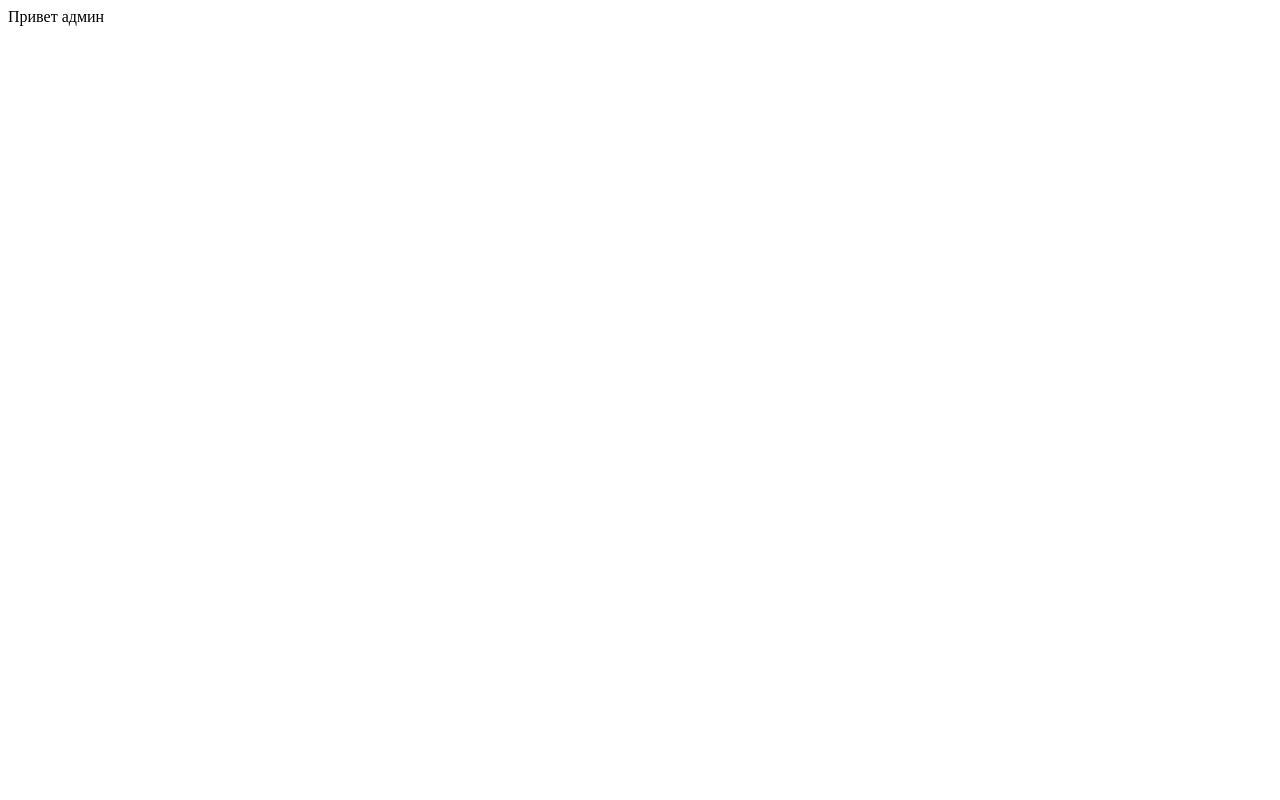
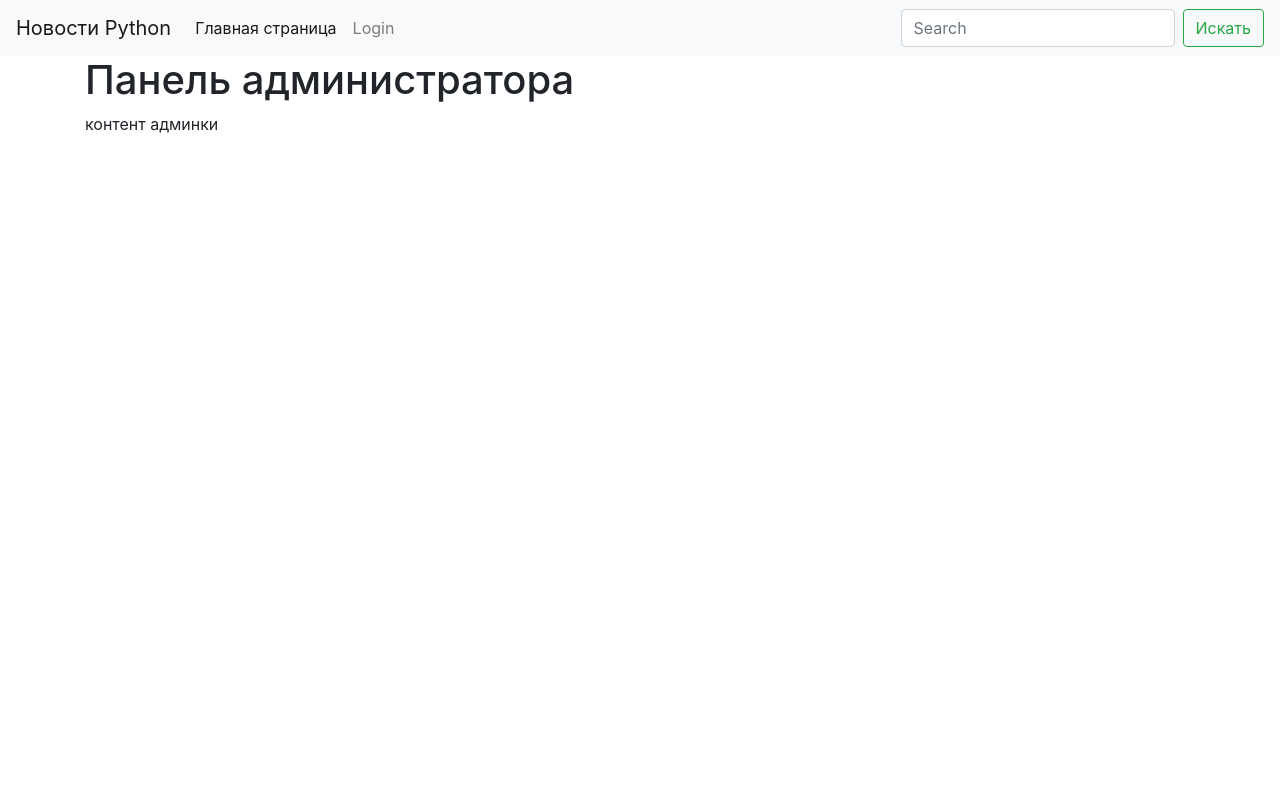
Before and after one commit to MatsnevV/lesson_web_flask, a Flask app: page /admin/ in a window 1280 px wide. Before the commit the page is almost empty. Run offline with Flask 2, Linux system fonts and the light colour scheme; a user stored in the database is signed in; some libraries are stand-ins or nearby versions.

Commit message:
добавление панели тулбар

```diff
--- a/webapp/admin/views.py
+++ b/webapp/admin/views.py
@@ -1,5 +1,5 @@
 
-from flask import Blueprint
+from flask import Blueprint, render_template
 
 from webapp.user.decorators import admin_required
 
@@ -9,4 +9,5 @@ blueprint = Blueprint('admin', __name__, url_prefix='/admin')
 @blueprint.route('/')
 @admin_required
 def admin_index():
-    return 'Привет админ'
+    title = "Панель администратора"
+    return render_template('admin/index.html', page_title=title)
--- /dev/null
+++ b/webapp/templates/admin/index.html
@@ -0,0 +1,8 @@
+{% extends "base.html"%}
+{% block content %}
+    <div class="row">
+        <div class="col-9">
+            контент админки
+        </div>
+    </div>
+{% endblock %}
--- a/webapp/templates/base.html
+++ b/webapp/templates/base.html
@@ -10,6 +10,7 @@
     <title>{{page_title}}</title>
 </head>
 <body>
+    {% include 'menu.html' %}
     <div class="container">
     <h1>
         {{page_title}}
--- /dev/null
+++ b/webapp/templates/menu.html
@@ -0,0 +1,23 @@
+<nav class="navbar navbar-expand-lg navbar-light bg-light">
+    <a class="navbar-brand" href="#">Новости Python</a>
+    <button class="navbar-toggler" type="button" data-toggle="collapse" data-target="#navbarSupportedContent"
+        aria-controls="navbarSupportedContent" aria-expanded="false" aria-label="Toggle navigation">
+        <span class="navbar-toggler-icon"></span>
+    </button>
+
+    <div class="collapse navbar-collapse" id="navbarSupportedContent">
+        <ul class="navbar-nav mr-auto">
+            <li class="nav-item active">
+                <a class="nav-link" href="/">Главная страница </a>
+            </li>
+            <li class="nav-item">
+                <a class="nav-link" href="{{ url_for('user.login') }}">Login</a>
+            </li>
+
+        </ul>
+        <form class="form-inline my-2 my-lg-0">
+            <input class="form-control mr-sm-2" type="search" placeholder="Search" aria-label="Search">
+            <button class="btn btn-outline-success my-2 my-sm-0" type="submit">Искать</button>
+        </form>
+    </div>
+</nav>
--- a/webapp/user/views.py
+++ b/webapp/user/views.py
@@ -10,7 +10,7 @@ blueprint = Blueprint('user', __name__, url_prefix='/users')
 @blueprint.route('/login')
 def login():
     if current_user.is_authenticated:
-        return redirect(url_for('index'))
+        return redirect(url_for('news.index'))
 
     print(current_user)
     title = "Авторизация"
@@ -25,7 +25,7 @@ def process_login():
         if user and user.check_password(form.password.data):
             login_user(user, remember=form.remember_me.data)
             flash('Вы вошли на сайт')
-            return redirect(url_for('index'))
+            return redirect(url_for('news.index'))
 
     flash('Неправильное имя пользователя или пароль')
     return redirect(url_for('user.login'))
@@ -34,4 +34,4 @@ def process_login():
 def logout():
     logout_user()
     flash('Вы разлогинились')
-    return redirect(url_for('index'))
+    return redirect(url_for('news.index'))
```
